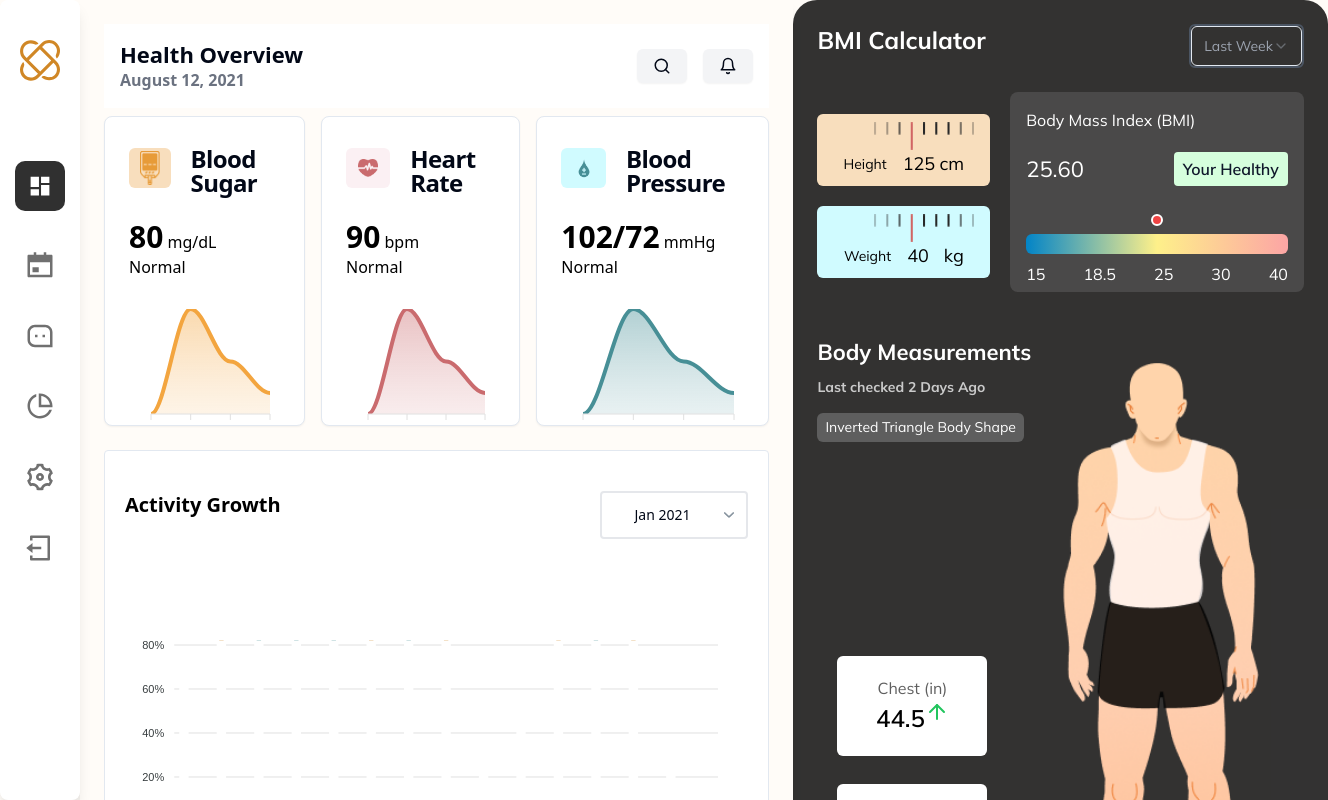
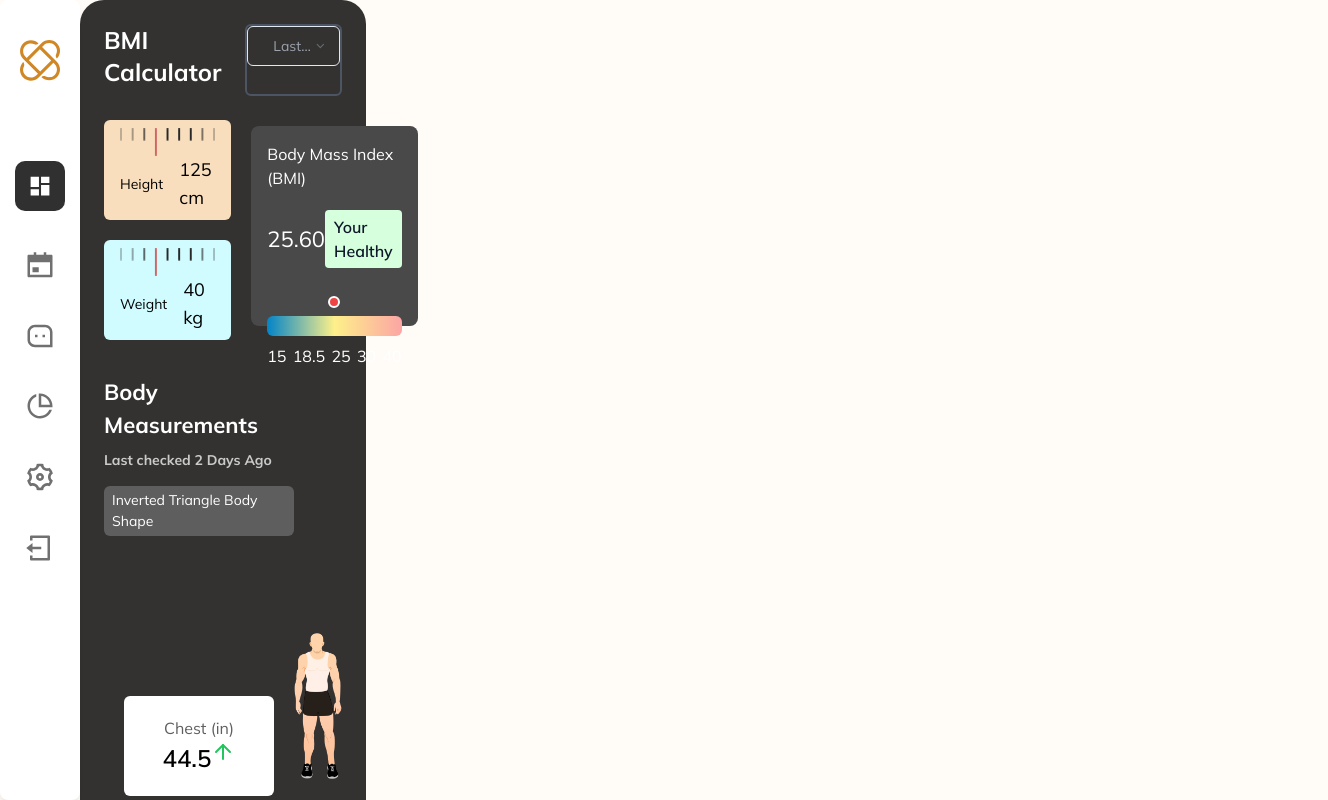
Before and after one commit to huleshjangde/healthcare-dashboard, a Next.js app: page / in a window 1280 px wide. Shown: the top 800 px of the page, 1328 px wide, since content can reach past the window. Built offline with nearby package versions, Linux system fonts and the light colour scheme.

Commit message:
windows error

```diff
--- a/app/page.tsx
+++ b/app/page.tsx
@@ -6,7 +6,7 @@ import React from "react";
 const page = () => {
   return (
     <div className="flex w-fit h-screen">
-      <HealthOverview />
+      {/* <HealthOverview /> */}
       <Bmi />
     </div>
   );
```
